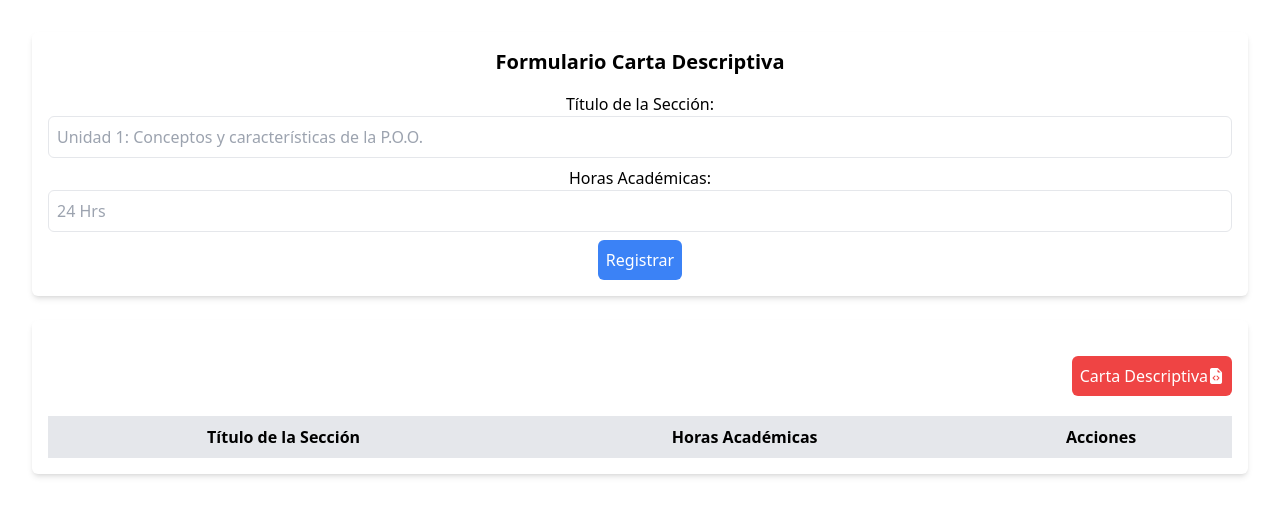
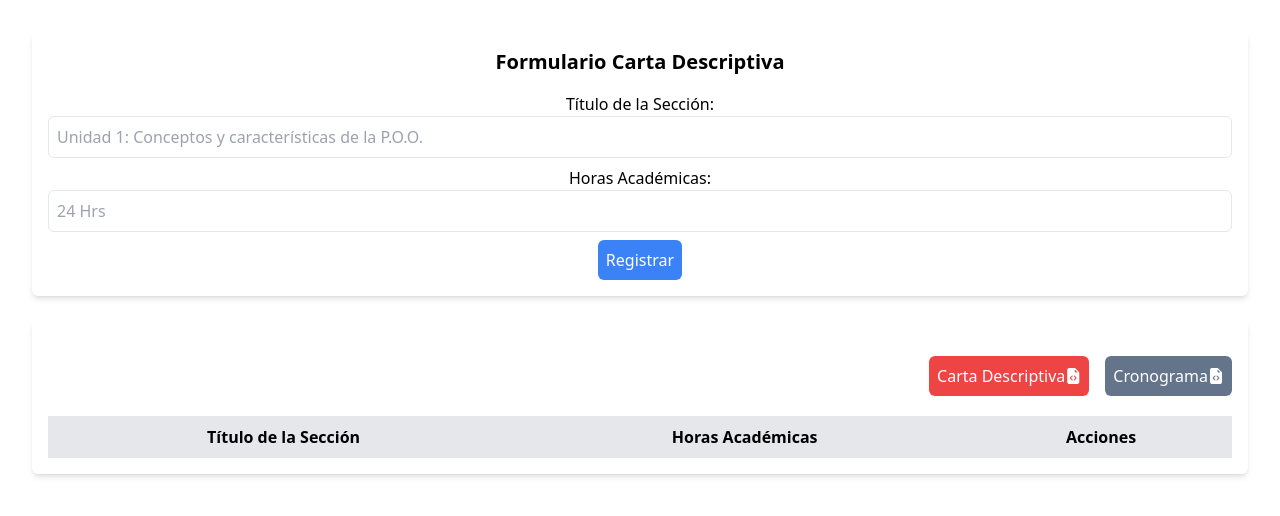
Before and after one commit to Dianaerika2000/front-prot-1, a React (Vite) app: page / in a window 1280 px wide. Shown: the top 516 px of the page. Built offline with nearby package versions, Linux system fonts and the light colour scheme.

Commit message:
Boton agregado a la vista

```diff
--- a/src/App.jsx
+++ b/src/App.jsx
@@ -3,6 +3,7 @@ import './App.css'
 import DescriptivePage from './Pages/DescriptivePage/DescriptivePage'
 import SectionContentPage from './Pages/DescriptivePage/SectionContentPage'
 import ButtonGenerator from './components/Button'
+import ButtonCronogramaGenerator from './components/ButtonCronograma'
 
 function App() {
   return (
@@ -12,6 +13,7 @@ function App() {
           <Route path='/' element={<DescriptivePage/>}/>
           <Route path='/contenido/:id' element={<SectionContentPage/>}/>
           <Route path='/html' element={<ButtonGenerator/>}/>
+          <Route path='/cronograma-html' element={<ButtonCronogramaGenerator/>}/>
 
         </Routes>
       </BrowserRouter>
--- a/src/Pages/DescriptivePage/DescriptivePage.jsx
+++ b/src/Pages/DescriptivePage/DescriptivePage.jsx
@@ -3,6 +3,7 @@ import useSectionStore from "../../hook/useStore";
 import { Link } from "react-router-dom";
 import generateHTML from "./GenerateHtml";
 import ButtonGenerator from "../../components/Button";
+import ButtonCronogramaGenerator from "../../components/ButtonCronograma";
 
 const DescriptivePage = () => {
     const [titleSection, setTitleSection] = useState('');
@@ -76,6 +77,9 @@ const DescriptivePage = () => {
 
             <div className="bg-white p-4 rounded-md shadow-md mt-6">
                 <div className="float-right py-5">
+                    <ButtonCronogramaGenerator/>
+                </div>
+                <div className="float-right py-5">
                     <ButtonGenerator/>
                 </div>
                 {/* <button type="submit" onClick={handleGenerateHTML} className="bg-blue-500 text-white p-2 rounded-md">Descargar Carta Descriptiva</button> */}
--- /dev/null
+++ b/src/components/ButtonCronograma.jsx
@@ -0,0 +1,131 @@
+import useSectionStore from "../hook/useStore";
+
+export default function ButtonCronogramaGenerator() {
+  const sections = useSectionStore((state) => state.sections);
+  // Función para generar el HTML de la tabla
+  const generateHTML = () => {
+    let html = `<!DOCTYPE html>
+      <html lang="en">
+        <head>
+          <meta charset="UTF-8" />
+          <meta name="viewport" content="width=device-width, initial-scale=1.0" />
+          <title>Generador-HTML</title>
+        </head>
+        <body>
+          <table border="1" cellpadding="5" cellspacing="0">`
+
+    // Iterar sobre cada sección y contenido para agregarlos a la tabla
+    sections.forEach((section, index) => {
+      const countTypeContent1 = section.contents.filter(item => item.typeContent === "1").length;
+
+      html += `<tr>
+        <th colspan="5" style="background-color: #1948a0; color: white;">${section.title}</th>
+      </tr>
+      <tr>
+        <th>Horas Académicas</th>
+        <th>Contenido</th>
+        <th>Actividad</th>
+        <th>Fecha Inicio</th>
+        <th>Fecha de Finalización</th>
+      </tr>`
+
+      section.contents.forEach((content, contentIndex) => {
+        if (content.typeContent == 1 && contentIndex == 0) {
+          html += `<tr>
+                      <td rowspan="${section.contents.length}" style="text-align: center;">${section.hours}</td>
+                      <td><a href="${content.linkContent}" style="text-decoration: none; color: #1948a0; font-weight: 600;">${content.content}</a></td>
+                      <td>${content.activity}</td>
+                      <td rowspan="${countTypeContent1}" style="text-align: center;">${content.startDate}</td>
+                      <td rowspan="${countTypeContent1}" style="text-align: center;">${content.endDate}</td>
+                    </tr>`;
+        }
+
+        // tipo leccion
+        if (content.typeContent == 1 && contentIndex != 0) {
+          html += `
+          <tr>
+            <td><a href="${content.linkContent}" style="text-decoration: none; color: #1948a0; font-weight: 600;">${content.content}</a></td>
+            <td>${content.activity}</td>
+          </tr>`
+        }
+
+        //tipo autoevaluacion
+        if (content.typeContent == 2) {
+          html += `<tr style="background-color:#e8ecf5">
+            <td><a href="${content.linkContent}" style="text-decoration: none; color: #1948a0; font-weight: 600;">${content.content}</a></td>
+            <td>${content.activity}</td>
+            <td style="text-align: center;">${content.startDate}</td>
+            <td style="text-align: center;">${content.endDate}</td>
+          </tr>`
+        }
+
+        //tipo video conferencia
+        if (content.typeContent == 3) {
+          html += `<tr style="background-color:#ffff00">
+            <td><a href="${content.linkContent}" style="text-decoration: none; color: #1948a0; font-weight: 600;">${content.content}</a></td>
+            <td>${content.activity}</td>
+            <td style="text-align: center;">${content.startDate}</td>
+            <td style="text-align: center;">${content.endDate}</td>
+          </tr>`
+        }
+
+        // tipo Reto
+        if (content.typeContent == 4) {
+          html += `<tr style="background-color:#f8cbad">
+            <td style="color: #1948a0; font-weight: 600;">${content.content}</td>
+            <td>${content.activity}</td>
+            <td style="text-align: center;">${content.startDate}</td>
+            <td style="text-align: center;">${content.endDate}</td>
+          </tr>`
+        }
+
+        // tipo Foro
+        if (content.typeContent == 5) {
+          html += `<tr style="background-color:#ffff00">
+            <td style="color: #1948a0; font-weight: 600;">${content.content}</td>
+            <td>${content.activity}</td>
+            <td style="text-align: center;">${content.startDate}</td>
+            <td style="text-align: center;">${content.endDate}</td>
+          </tr>`
+        }
+      });
+    });
+    // Cerrar la tabla y el documento HTML
+    html += `
+          </table>
+        </body>
+      </html>`;
+    return html;
+  };
+
+  const handleExportHTML = () => {
+    const htmlContent = generateHTML();
+    console.log(htmlContent);
+
+    // Crear un blob con el HTML generado
+    const blob = new Blob([htmlContent], { type: 'text/html' });
+
+    // Crear una URL de objeto para el blob
+    const url = URL.createObjectURL(blob);
+
+    // Crear un enlace para la descarga
+    const a = document.createElement('a');
+    a.href = url;
+    a.download = 'carta_descriptiva.html';
+    a.click();
+
+    URL.revokeObjectURL(url);
+  };
+
+  return (
+    <>
+      <button
+        onClick={handleExportHTML}
+        className="bg-slate-500 text-white p-2 ml-4 rounded-md"
+      >
+        Cronograma
+        <i className="bi bi-file-earmark-code-fill"></i>
+      </button>
+    </>
+  );
+}
```
